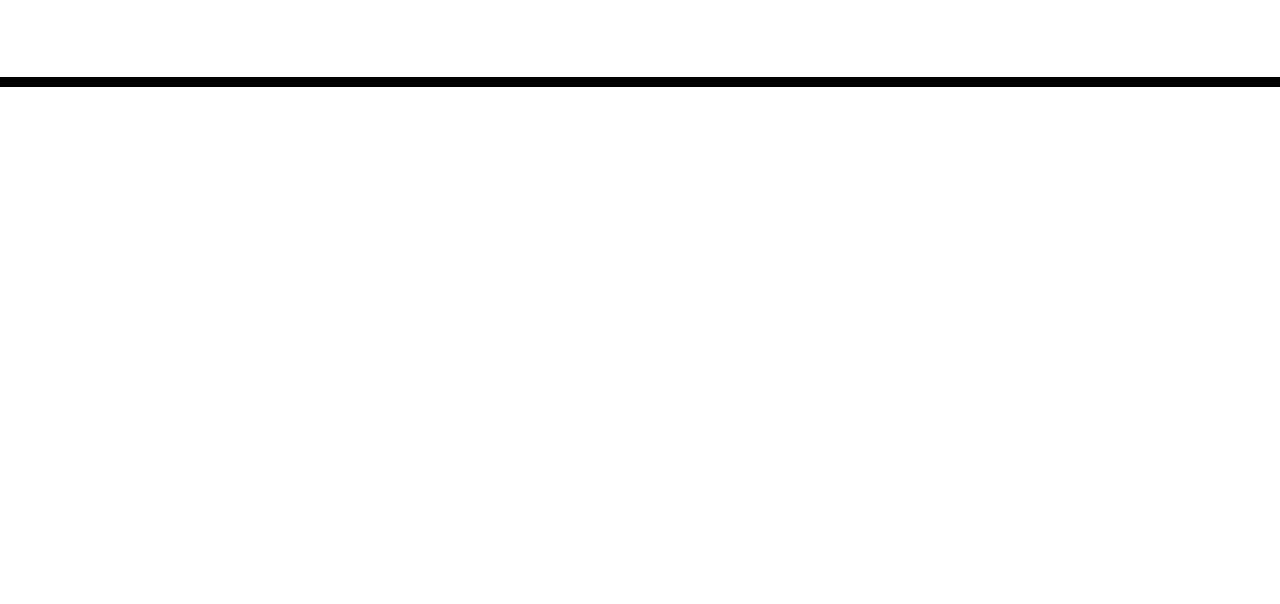
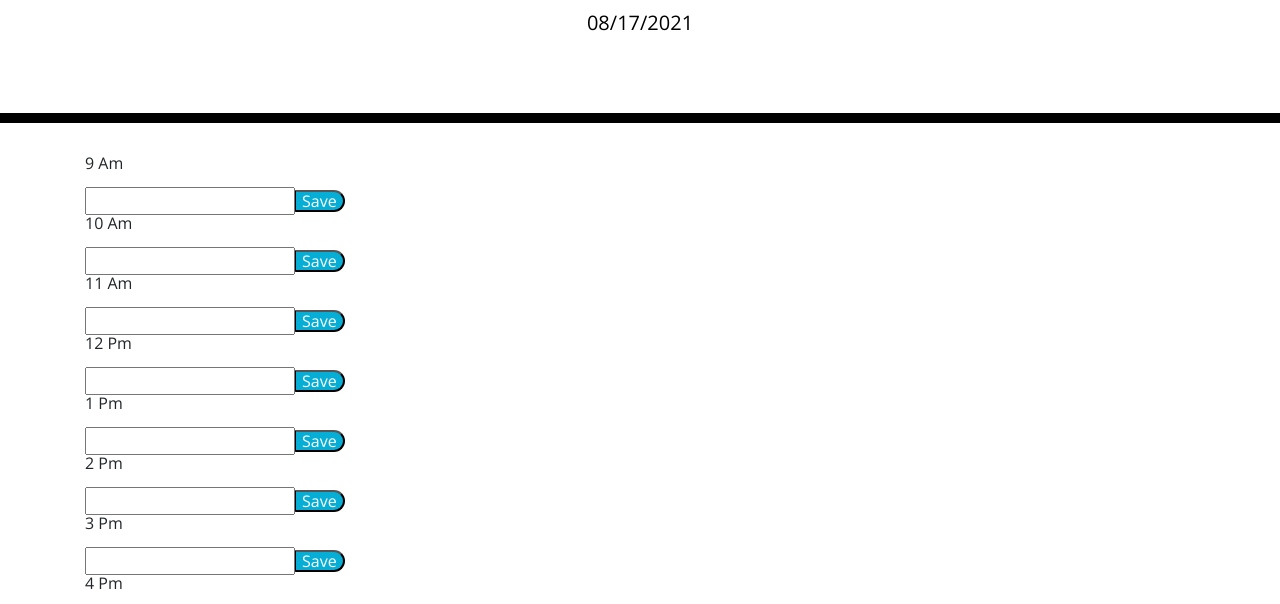
Before and after one commit to evan-ebert17/Work-Day-Scheduler, a plain HTML site: page index.html in a window 1280 px wide. Shown: the part 181-785 px from the top of the page. Drawn offline with nearby package versions, Linux system fonts and the light colour scheme; files that its build step writes are made by us from their sources.

Commit message:
added working append function to get all tables

```diff
--- a/Assets/script.js
+++ b/Assets/script.js
@@ -0,0 +1,37 @@
+var timeBlockDiv = document.getElementById('daniel');
+var timeTextArray = [`9 Am`, `10 Am`, `11 Am`, `12 Pm`, `1 Pm`, `2 Pm`, `3 Pm`, `4 Pm`, `5 Pm`, `6 Pm`, `7 Pm`, `8 Pm`, `9 Pm`];
+
+currentDayDiv = document.getElementById('currentDay');
+var today = new Date();
+var dd = String(today.getDate()).padStart(2, '0');
+var mm = String(today.getMonth() + 1).padStart(2, '0');
+var yyyy = today.getFullYear();
+today = mm + '/' + dd + '/' + yyyy;
+currentDayDiv.append(today);
+
+var currentTime = new Date();
+var time = currentTime.getHours();
+
+function createTimeblocks() {
+    for (let i = 0; i < timeTextArray.length; i++) {
+        const ArrayPos = timeTextArray[i];
+        if (i <= 13) {
+            console.log('hello')
+            var timeblockText = document.createElement('p');
+            var timeblockField = document.createElement('input');
+            var timeblockButton = document.createElement('button');
+            var timeblockCard = document.createElement('div');
+            timeblockText.textContent = timeTextArray[i];
+            timeblockField.classList.add('timeblock');
+            timeblockButton.textContent = "Save";
+            timeblockButton.classList.add('saveBtn');
+            timeBlockDiv.append(timeblockCard);
+            timeblockCard.append(timeblockText);
+            timeblockCard.append(timeblockField);
+            timeblockCard.append(timeblockButton);
+
+        }
+    }
+}
+
+createTimeblocks();
--- a/index.html
+++ b/index.html
@@ -18,7 +18,8 @@
       href="https://fonts.googleapis.com/css?family=Open+Sans&display=swap"
       rel="stylesheet"
     />
-    <link rel="stylesheet" href="style.css" />
+    <link rel="stylesheet" href="Assets/style.css" />
+    <!-- <link rel="script" href="Assets/script.js"> -->
     <title>Work Day Scheduler</title>
   </head>
 
@@ -28,11 +29,11 @@
       <p class="lead">A simple calendar app for scheduling your work day</p>
       <p id="currentDay" class="lead"></p>
     </header>
-    <div class="container">
+    <div id="daniel" class="container">
       <!-- Timeblocks go here -->
     </div>
-
-    <script src="https://cdnjs.cloudflare.com/ajax/libs/jquery/3.2.1/jquery.min.js"></script>
-    <script src="https://cdnjs.cloudflare.com/ajax/libs/moment.js/2.24.0/moment.min.js"></script>
+    <script src="Assets/script.js"></script>
+    <!-- <script src="https://cdnjs.cloudflare.com/ajax/libs/jquery/3.2.1/jquery.min.js"></script> -->
+    <!-- <script src="https://cdnjs.cloudflare.com/ajax/libs/moment.js/2.24.0/moment.min.js"></script> -->
   </body>
 </html>
```
